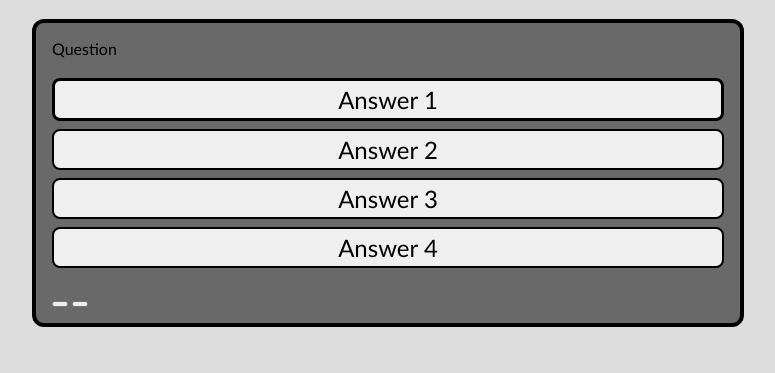
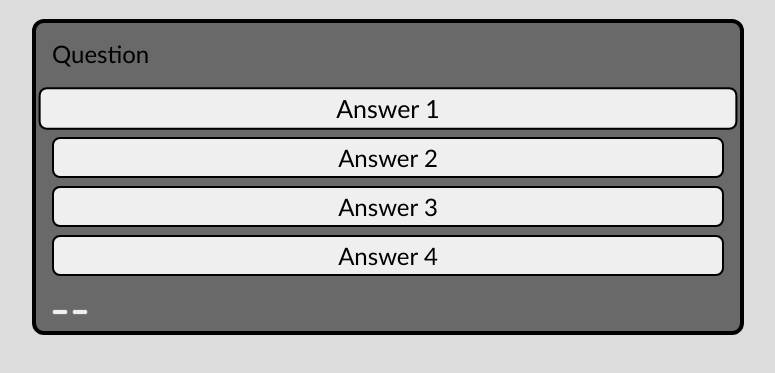
Before and after one commit to Tmiller03/timed-quiz, a plain HTML site: page index.html in a window 1280 px wide. In both pictures the pointer is over the button "Answer 1". Shown: the part 103-476 px from the top of the page, without its empty margins (188-963 px from the left). Drawn offline with Linux system fonts and the light colour scheme.

Commit message:
adding hover animation to buttons

```diff
--- a/assets/css/style.css
+++ b/assets/css/style.css
@@ -33,6 +33,10 @@ body main article {
     padding: 16px;
 }
 
+#question {
+    font-size: 24px;
+}
+
 .grid {
     display: grid;
     gap: 8px;
@@ -47,8 +51,9 @@ body main article {
 }
 
 .btn:hover {
-    border: solid black;
-
+    /* border: solid 3px black; */
+    transition: ease 300ms;
+    transform: scale(1.04);
 }
 
 .btn.correct {
```
